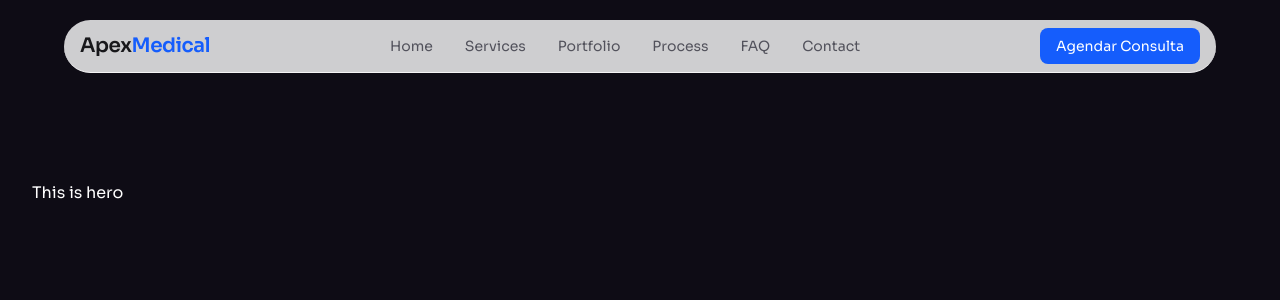
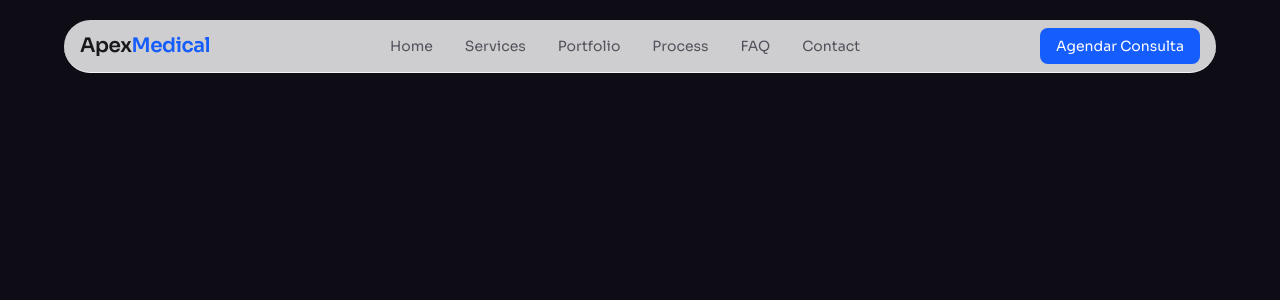
Before and after one commit to lucasdef15/apex_medical, a Next.js app: page / in a window 1280 px wide. Shown: the top 300 px of the page. Built offline with nearby package versions, Linux system fonts and the light colour scheme.

Commit message:
feat: reorganized file structure

```diff
--- a/app/layout.tsx
+++ b/app/layout.tsx
@@ -2,6 +2,7 @@ import Header from "@/components/layout/header";
 import type { Metadata } from "next";
 import { Geist, Geist_Mono } from "next/font/google";
 import "./globals.css";
+import ButtonGradient from "../components/svg/ButtonGradient";
 
 const geistSans = Geist({
   variable: "--font-geist-sans",
@@ -32,6 +33,7 @@ export default function RootLayout({
       <body className="h-full antialiased">
         <Header />
         <main className="min-h-screen">{children}</main>
+        <ButtonGradient />
       </body>
     </html>
   );
--- a/components/sections/hero.tsx
+++ b/components/sections/hero.tsx
@@ -1,11 +1,3 @@
-import Container from "../ui/container";
-
 export default function Hero() {
-  return (
-    <section className="relative overflow-hidden py-32">
-      <Container>
-        <p>This is hero</p>
-      </Container>
-    </section>
-  );
+  return <section className="relative overflow-hidden py-32"></section>;
 }
--- a/components/ui/container.tsx
+++ /dev/null
@@ -1,9 +0,0 @@
-import React from "react";
-
-interface ContainerProps {
-  children: React.ReactNode;
-}
-
-export default function Container({ children }: ContainerProps) {
-  return <div className="mx-auto w-full max-w-7xl px-6 lg:px-8">{children}</div>;
-}
```
Also changed, not shown: components/svg/Arrow.jsx (renamed from public/assets/svg/Arrow.jsx), components/svg/Brackets.jsx (renamed from public/assets/svg/Brackets.jsx), components/svg/ButtonGradient.jsx (renamed from public/assets/svg/ButtonGradient.jsx), components/svg/ButtonSvg.jsx (renamed from public/assets/svg/ButtonSvg.jsx), components/svg/ChatBubbleWing.jsx (renamed from public/assets/svg/ChatBubbleWing.jsx), components/svg/ClipPath.jsx (renamed from public/assets/svg/ClipPath.jsx), components/svg/MenuSvg.jsx (renamed from public/assets/svg/MenuSvg.jsx), components/svg/PlusSvg.jsx (renamed from public/assets/svg/PlusSvg.jsx), components/svg/SectionSvg.jsx (renamed from public/assets/svg/SectionSvg.jsx).
